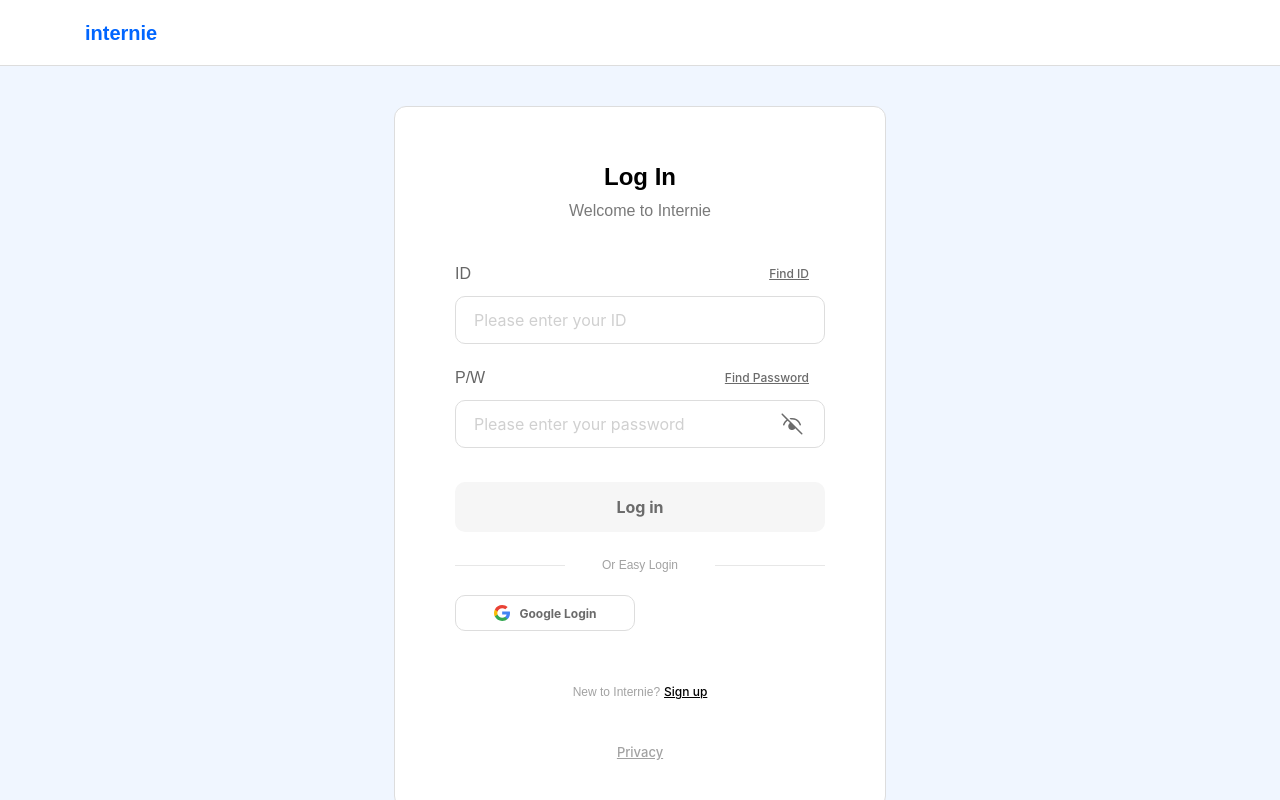
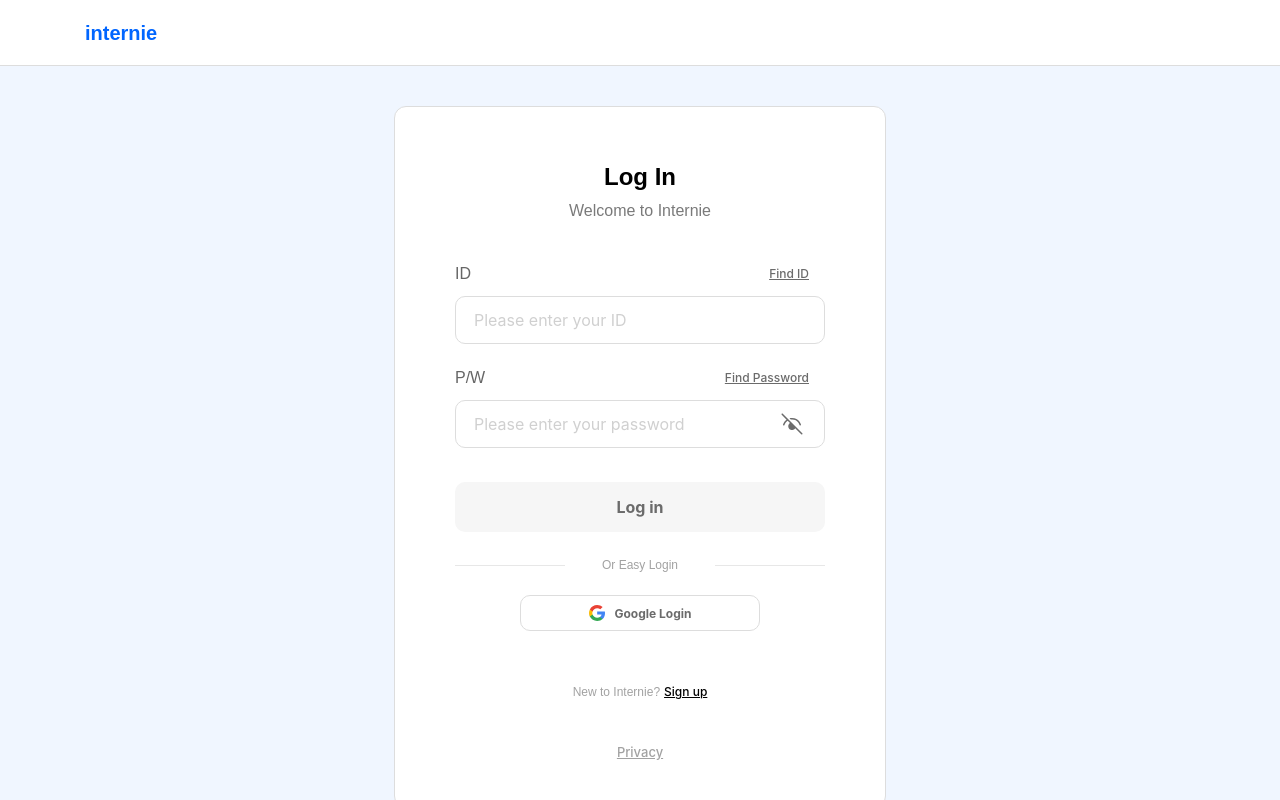
Before and after one commit to If-Aim/internie-front, a React (Vite) app: page /login in a window 1280 px wide. Built offline with nearby package versions, Linux system fonts and the light colour scheme; no server answers; a web font is replaced by a local one.

Commit message:
style:로그인 영어버전 스타일

```diff
--- a/src/pages/auth/desktop/login.css
+++ b/src/pages/auth/desktop/login.css
@@ -41,6 +41,8 @@
 
 .login-desktop-socials { display: grid; grid-template-columns: 1fr 1fr; gap: 10px; margin-top: -3px; }
 .login-desktop-socials .login-desktop-btn { height: 36px; font-size: 12px; font-weight: 700; }
+.login-desktop-socials.is-english { display: flex; justify-content: center; }
+.login-desktop-socials.is-english .login-desktop-btn.google { width: 240px; max-width: 100%; }
 
 .login-desktop-join { margin-top: 28px; font-size: 12px; line-height: 20px; color: #A2A2A2; }
 .login-desktop-join button { margin-left: 4px; border: none; background: transparent; padding: 0; font-size: 12px; line-height: 20px; font-weight: 500; color: #000; text-decoration: underline; cursor: pointer; }
--- a/src/pages/auth/desktop/login.tsx
+++ b/src/pages/auth/desktop/login.tsx
@@ -314,7 +314,7 @@ export default function Login(): React.ReactElement {
                             <span>{t("login.socialLogin")}</span>
                         </div>
 
-                        <div className="login-desktop-socials">
+                        <div className={`login-desktop-socials ${isEnglish ? "is-english" : ""}`}>
                             <button type="button" className="login-desktop-btn google" onClick={handleGoogleClick} aria-label={t("login.startWithGoogleAria")} >
                                 <img src="/logos/google_Logo.svg" alt="" width={16} height={16} />
                                 <span>{t("login.loginWithGoogle")}</span>
```
